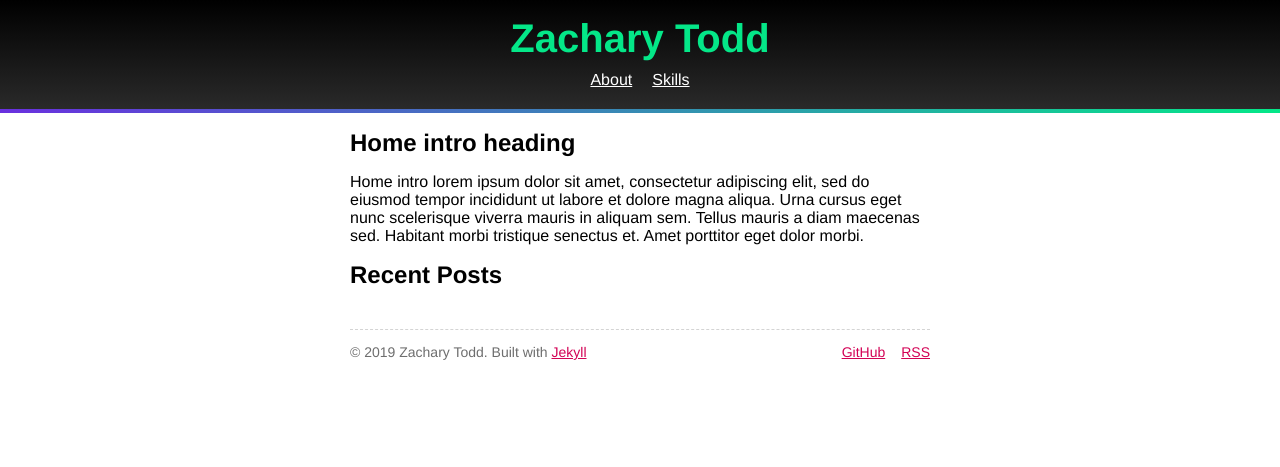
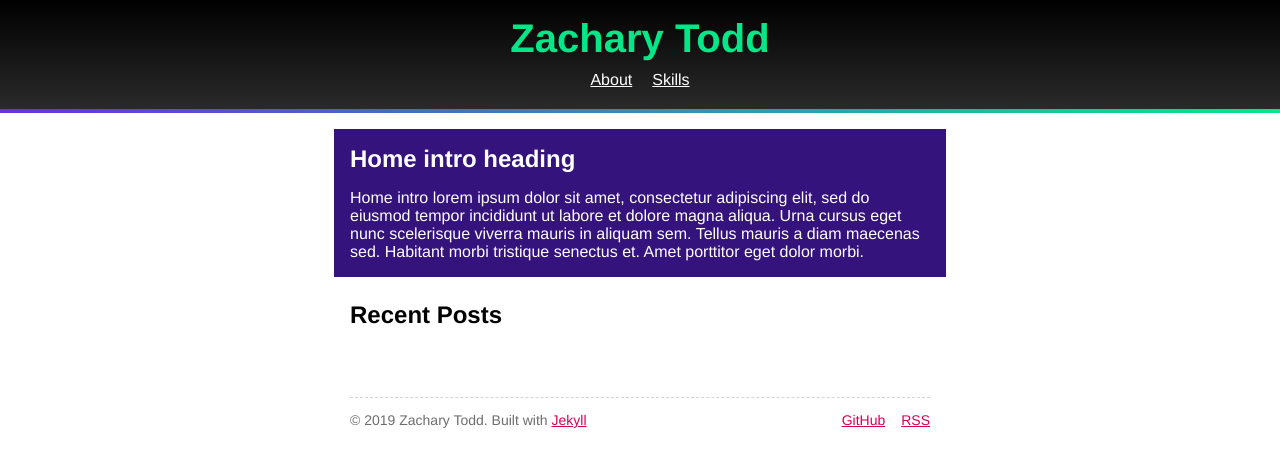
Before and after one commit to zttodd/personal-website, a Jekyll site: the page built from index.md, in a window 1280 px wide. Shown: the top 467 px of the page. Built offline with Jekyll 4.4.1, drawn with Linux system fonts in a browser that asks for light colours.

Commit message:
Add style for lead/title intro section
- Adds purple background to .content section, meant for page titles and
intros.
- Adjusts margins for sections.

```diff
--- a/_sass/content.scss
+++ b/_sass/content.scss
@@ -1,11 +1,22 @@
 main {
   padding: 20px;
+}
+
+.content {
+  background: darken($purple, 25%);
+  color: $white;
+  margin-bottom: 24px;
+  padding: 16px;
+
+  *:last-of-type {
+    margin-bottom: 0;
+  }
 }
 
 @media only screen and (min-width: 768px) {
   main,
   .section {
-    margin: 0 auto;
+    margin: 0 auto 24px auto;
   }
 
   main {
```
